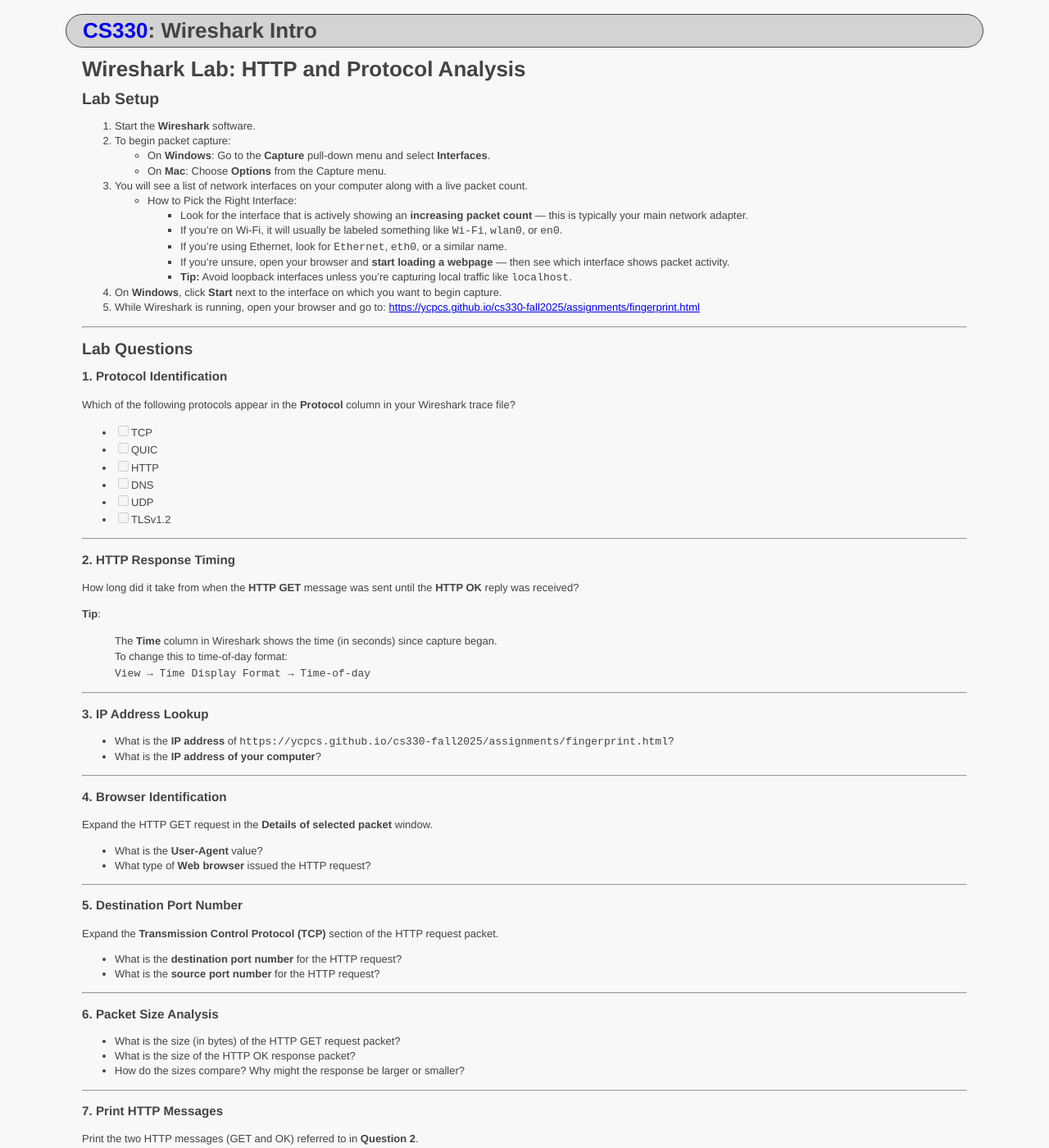
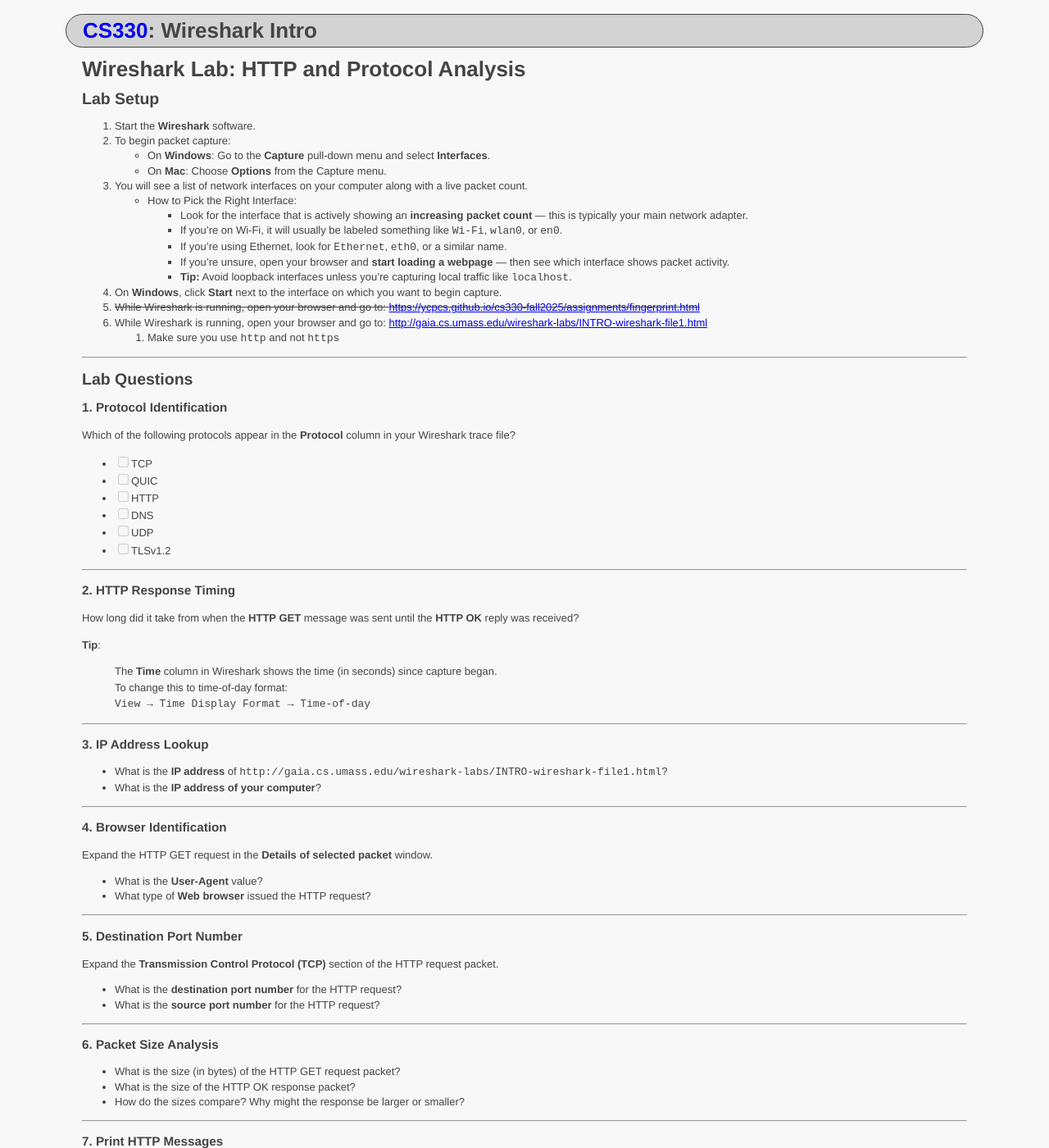
Before and after one commit to ycpcs/cs330-fall2025, a Jekyll site: the page built from assignments/wireshark-intro.md, in a window 1280 px wide and 1400 px high. Shown: the whole window at 82% size. Built offline with Jekyll 4.4.1, drawn with Linux system fonts in a browser that asks for light colours.

Commit message:
update link

````diff
--- a/assignments/wireshark-intro.md
+++ b/assignments/wireshark-intro.md
@@ -20,7 +20,9 @@ title: "Wireshark Intro"
      - If you're unsure, open your browser and **start loading a webpage** — then see which interface shows packet activity.
      - **Tip:** Avoid loopback interfaces unless you're capturing local traffic like `localhost`.
 4. On **Windows**, click **Start** next to the interface on which you want to begin capture.
-5. While Wireshark is running, open your browser and go to: <a href="https://ycpcs.github.io/cs330-fall2025/assignments/fingerprint.html" target="_blank">https://ycpcs.github.io/cs330-fall2025/assignments/fingerprint.html</a>
+5. ~~While Wireshark is running, open your browser and go to: <a href="https://ycpcs.github.io/cs330-fall2025/assignments/fingerprint.html" target="_blank">https://ycpcs.github.io/cs330-fall2025/assignments/fingerprint.html</a>~~
+6. While Wireshark is running, open your browser and go to: <a href="http://gaia.cs.umass.edu/wireshark-labs/INTRO-wireshark-file1.html" target="_blank">http://gaia.cs.umass.edu/wireshark-labs/INTRO-wireshark-file1.html</a>
+   1. Make sure you use ```http``` and not ```https```
 
 ---
 
@@ -52,7 +54,7 @@ How long did it take from when the **HTTP GET** message was sent until the **HTT
 
 ### 3. IP Address Lookup
 
-- What is the **IP address** of ```https://ycpcs.github.io/cs330-fall2025/assignments/fingerprint.html```?
+- What is the **IP address** of ```http://gaia.cs.umass.edu/wireshark-labs/INTRO-wireshark-file1.html```?
 - What is the **IP address of your computer**?
 
 ---
````
